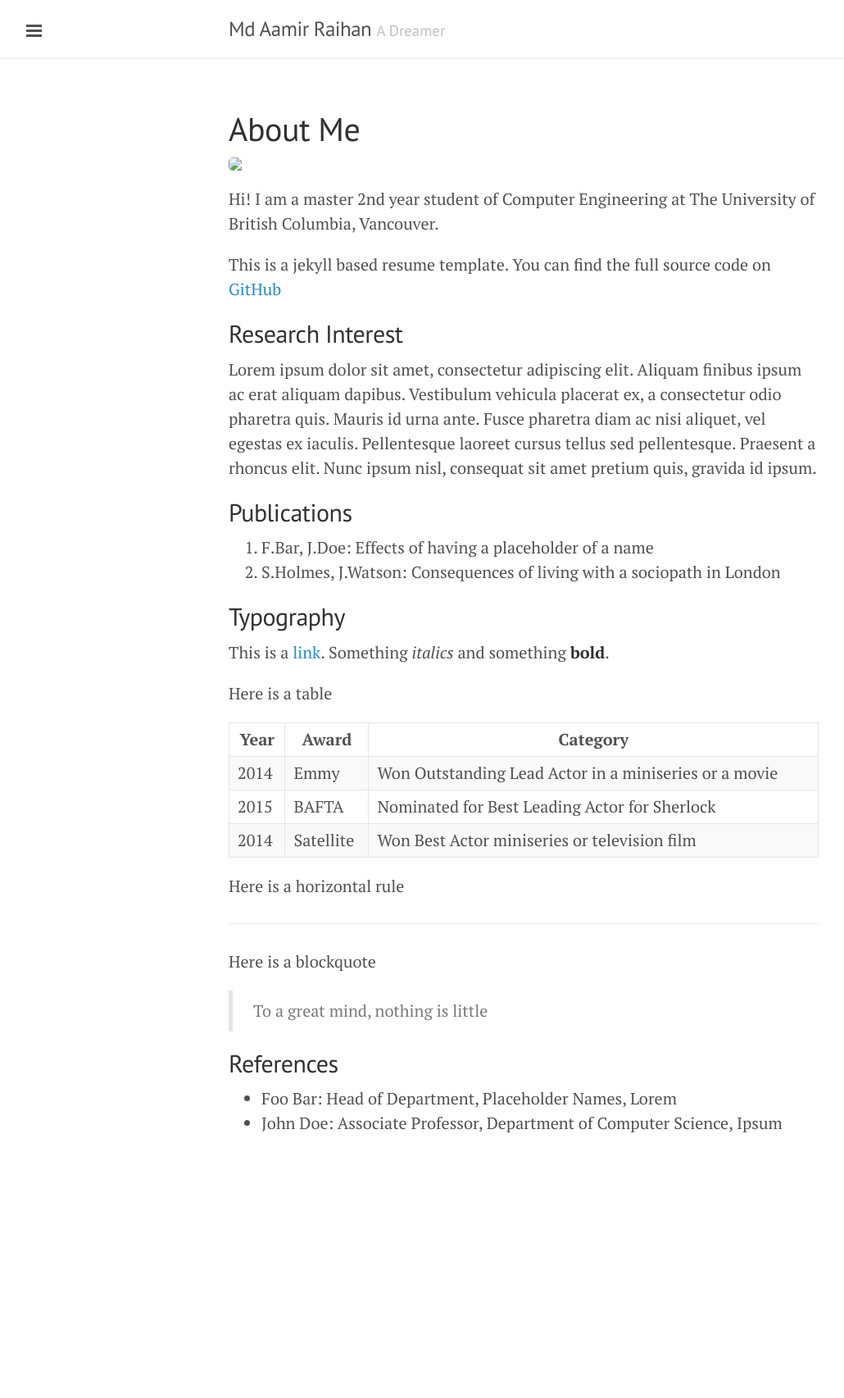
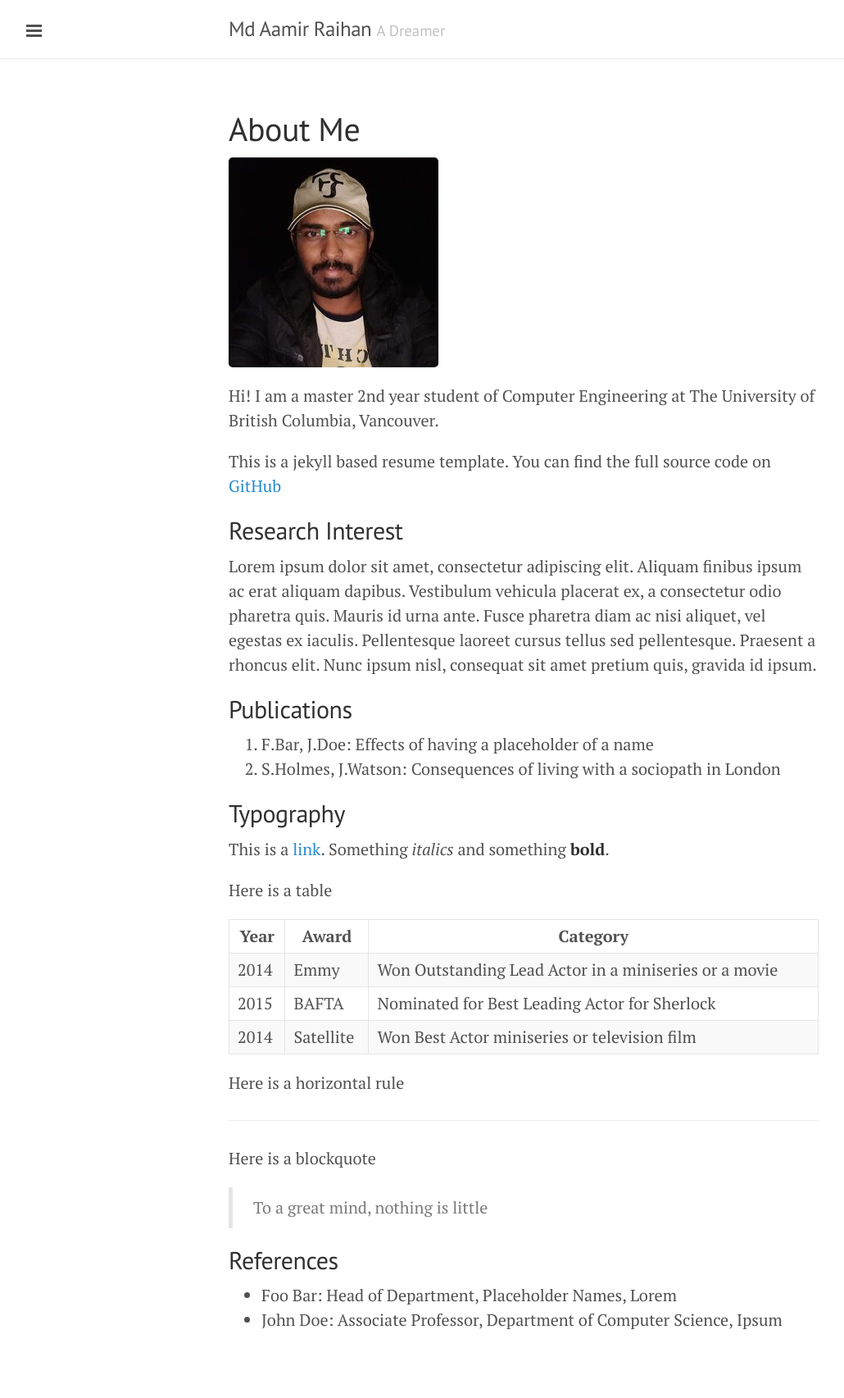
Before and after one commit to AamirRaihan/aamirraihan.github.io, a Jekyll site: the page built from about.md, in a window 1280 px wide. Shown: the whole page at 82% size, without its empty margins (1-1031 px from the left). Built offline with Jekyll 4.4.1, drawn with Linux system fonts in a browser that asks for light colours; Markdown is read by kramdown in place of the engine named in the settings; before the commit the page ends 1465 px from its top, so only the background shows below that.

Commit message:
enabled image

```diff
--- a/about.md
+++ b/about.md
@@ -3,7 +3,7 @@ layout: page
 title: About Me
 ---
 
-<img class="profile-picture" src="Profile.jpg">
+<img class="profile-picture" src="../Profile.jpg">
 
 Hi! I am a master 2nd year student of Computer Engineering at The University of British Columbia, Vancouver.
 
```
Also changed, not shown: Profile.jpg.
